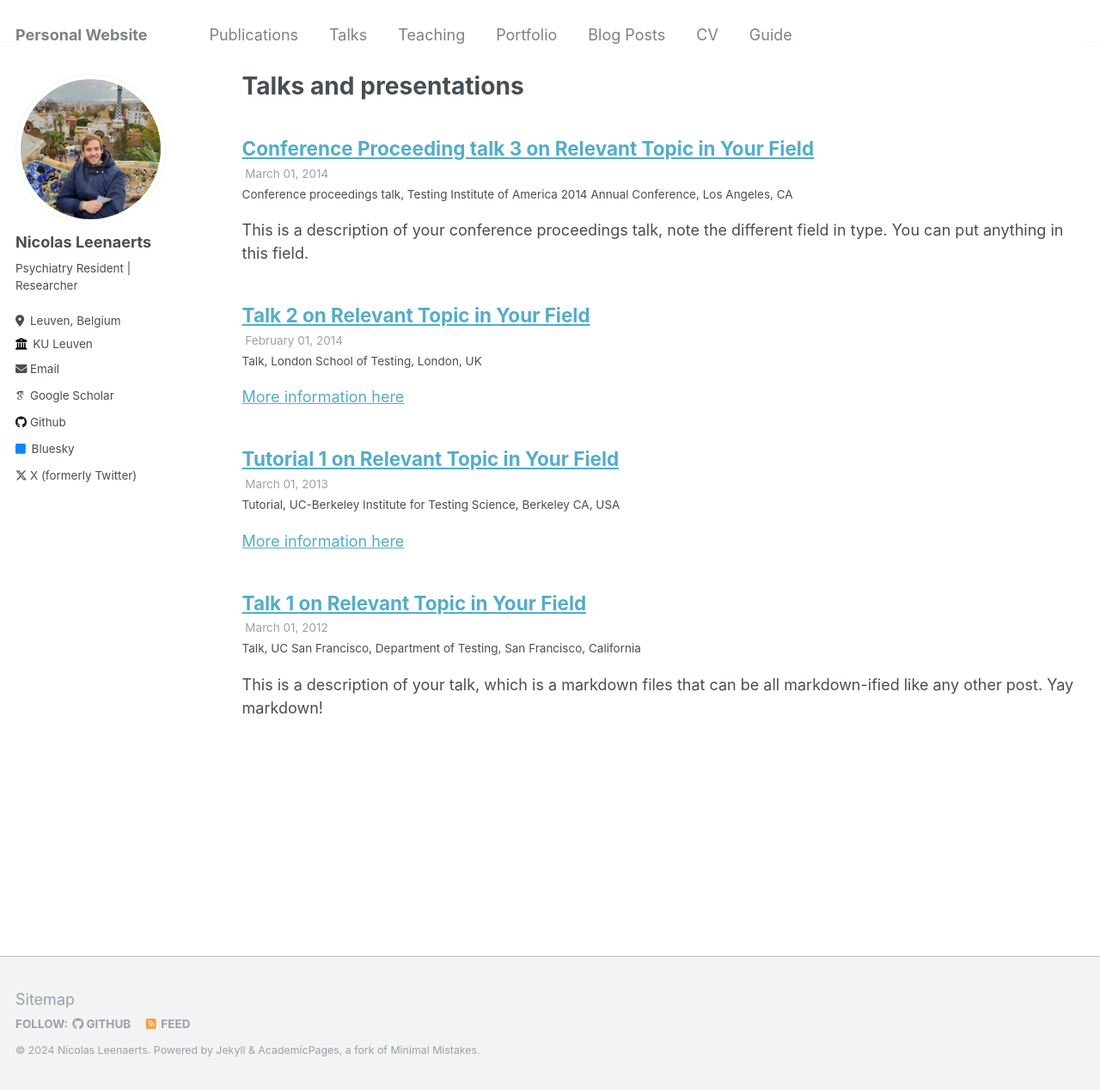
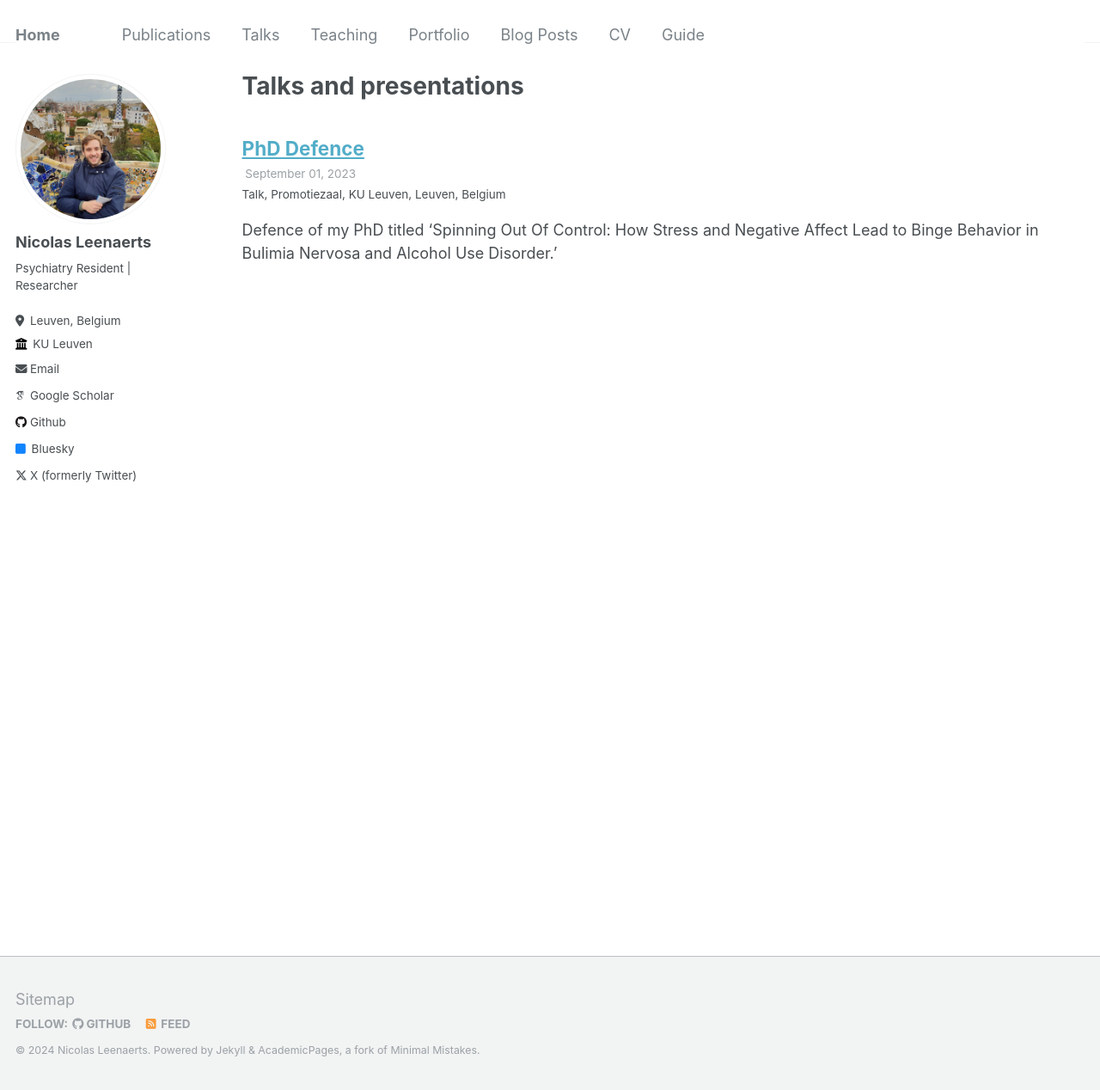
Before and after one commit to nicolasleenaerts/nicolasleenaerts.github.io, a Jekyll site: the page built from _pages/talks.html, in a window 1280 px wide and 1268 px high. Shown: the whole window at 86% size. Built offline with Jekyll 4.4.1, drawn with Linux system fonts in a browser that asks for light colours; some web fonts are replaced.

Commit message:
Updated website

```diff
--- a/_config.yml
+++ b/_config.yml
@@ -8,7 +8,7 @@
 
 # Basic Site Settings
 locale                   : "en-US"
-title                    : "Personal Website"
+title                    : "Home"
 title_separator          : "-"
 name                     : &name "Nicolas Leenaerts"
 description              : &description "personal description"
--- a/_talks/2012-03-01-talk-1.md
+++ /dev/null
@@ -1,11 +0,0 @@
----
-title: "Talk 1 on Relevant Topic in Your Field"
-collection: talks
-type: "Talk"
-permalink: /talks/2012-03-01-talk-1
-venue: "UC San Francisco, Department of Testing"
-date: 2012-03-01
-location: "San Francisco, California"
----
-
-This is a description of your talk, which is a markdown files that can be all markdown-ified like any other post. Yay markdown!
--- a/_talks/2013-03-01-tutorial-1.md
+++ /dev/null
@@ -1,13 +0,0 @@
----
-title: "Tutorial 1 on Relevant Topic in Your Field"
-collection: talks
-type: "Tutorial"
-permalink: /talks/2013-03-01-tutorial-1
-venue: "UC-Berkeley Institute for Testing Science"
-date: 2013-03-01
-location: "Berkeley CA, USA"
----
-
-[More information here](http://exampleurl.com)
-
-This is a description of your tutorial, note the different field in type. This is a markdown files that can be all markdown-ified like any other post. Yay markdown!
--- a/_talks/2014-02-01-talk-2.md
+++ /dev/null
@@ -1,13 +0,0 @@
----
-title: "Talk 2 on Relevant Topic in Your Field"
-collection: talks
-type: "Talk"
-permalink: /talks/2014-02-01-talk-2
-venue: "London School of Testing"
-date: 2014-02-01
-location: "London, UK"
----
-
-[More information here](http://example2.com)
-
-This is a description of your talk, which is a markdown files that can be all markdown-ified like any other post. Yay markdown!
--- a/_talks/2014-03-01-talk-3.md
+++ /dev/null
@@ -1,11 +0,0 @@
----
-title: "Conference Proceeding talk 3 on Relevant Topic in Your Field"
-collection: talks
-type: "Conference proceedings talk"
-permalink: /talks/2014-03-01-talk-3
-venue: "Testing Institute of America 2014 Annual Conference"
-date: 2014-03-01
-location: "Los Angeles, CA"
----
-
-This is a description of your conference proceedings talk, note the different field in type. You can put anything in this field.
--- /dev/null
+++ b/_talks/PhD_Defence.md
@@ -0,0 +1,13 @@
+---
+title: "PhD Defence"
+collection: talks
+type: "Talk"
+permalink: /talks/PhD_Defence
+venue: "Promotiezaal, KU Leuven"
+date: 2023-09-01
+location: "Leuven, Belgium"
+---
+
+Defence of my PhD titled 'Spinning Out Of Control: How Stress and Negative Affect Lead to Binge Behavior in Bulimia Nervosa and Alcohol Use Disorder.'
+
+[Watch it here](https://www.youtube.com/watch?v=U38nOn26HVc)
```
